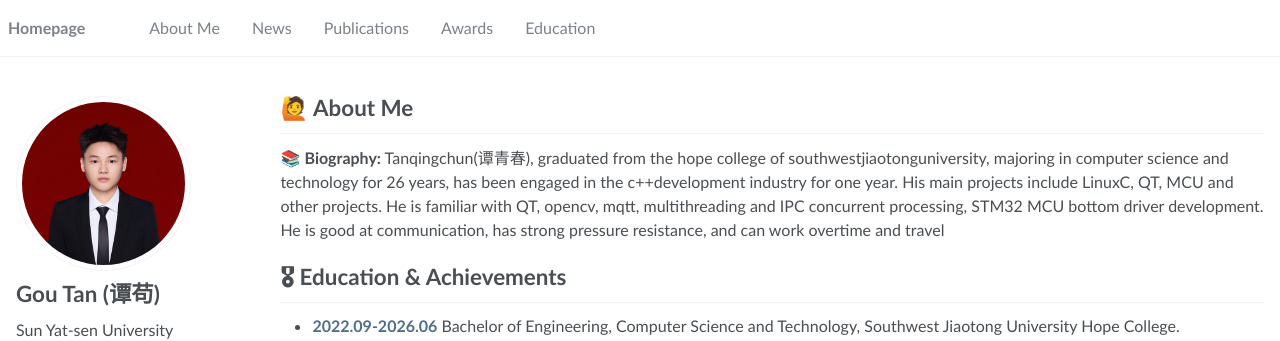
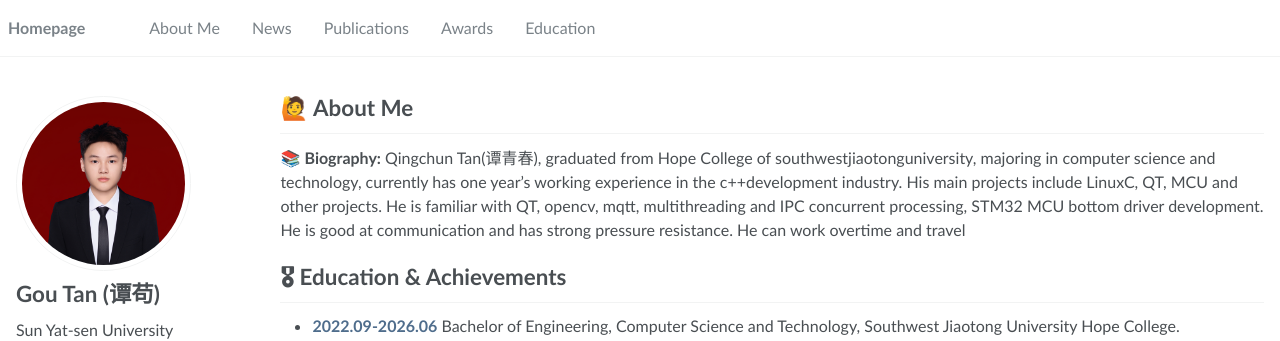
Before and after one commit to Edenlynn/Edenlynn.github.io, a Jekyll site: the page built from _pages/about.md, in a window 1280 px wide and 900 px high. Shown: the top 341 px of the window. Built offline with Jekyll 4.4.1, drawn with Linux system fonts in a browser that asks for light colours; some web fonts are replaced.

Commit message:
Update about.md

```diff
--- a/_pages/about.md
+++ b/_pages/about.md
@@ -9,7 +9,7 @@ redirect_from:
 ---
 
 # <span class='anchor' id='about-me'></span>🙋 About Me
-📚 **Biography:** Tanqingchun(谭青春), graduated from the hope college of southwestjiaotonguniversity, majoring in computer science and technology for 26 years, has been engaged in the c++development industry for one year. His main projects include LinuxC, QT, MCU and other projects. He is familiar with QT, opencv, mqtt, multithreading and IPC concurrent processing, STM32 MCU bottom driver development. He is good at communication, has strong pressure resistance, and can work overtime and travel
+📚 **Biography:** Qingchun Tan(谭青春), graduated from Hope College of southwestjiaotonguniversity, majoring in computer science and technology, currently has one year's working experience in the c++development industry. His main projects include LinuxC, QT, MCU and other projects. He is familiar with QT, opencv, mqtt, multithreading and IPC concurrent processing, STM32 MCU bottom driver development. He is good at communication and has strong pressure resistance. He can work overtime and travel
 
 # <span class="anchor" id="honors-and-awards"></span>🎖 Education & Achievements
 - <span style="color:#4f6d8c; font-weight:600;">2022.09‑2026.06</span> Bachelor of Engineering, Computer Science and Technology, Southwest Jiaotong University Hope College.
```
